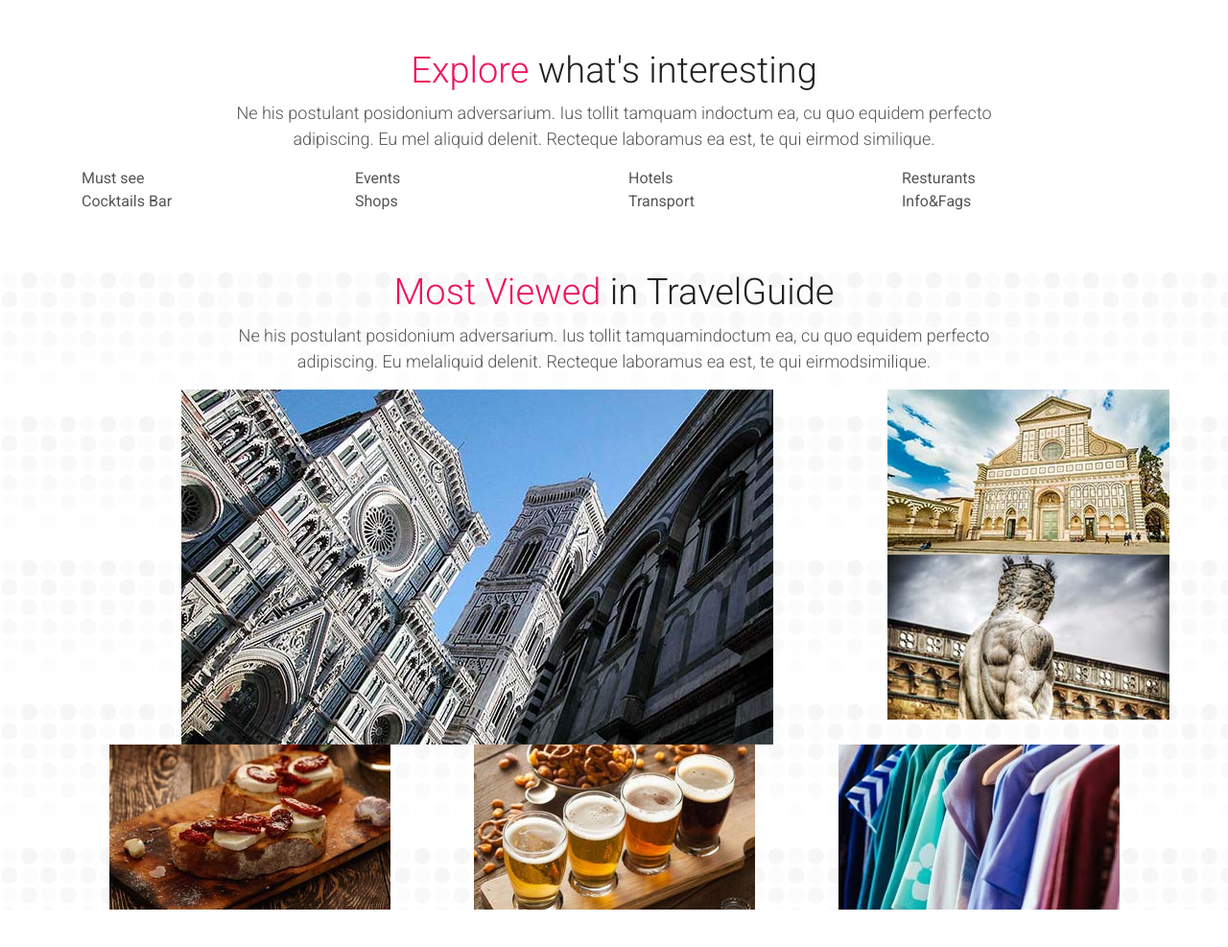
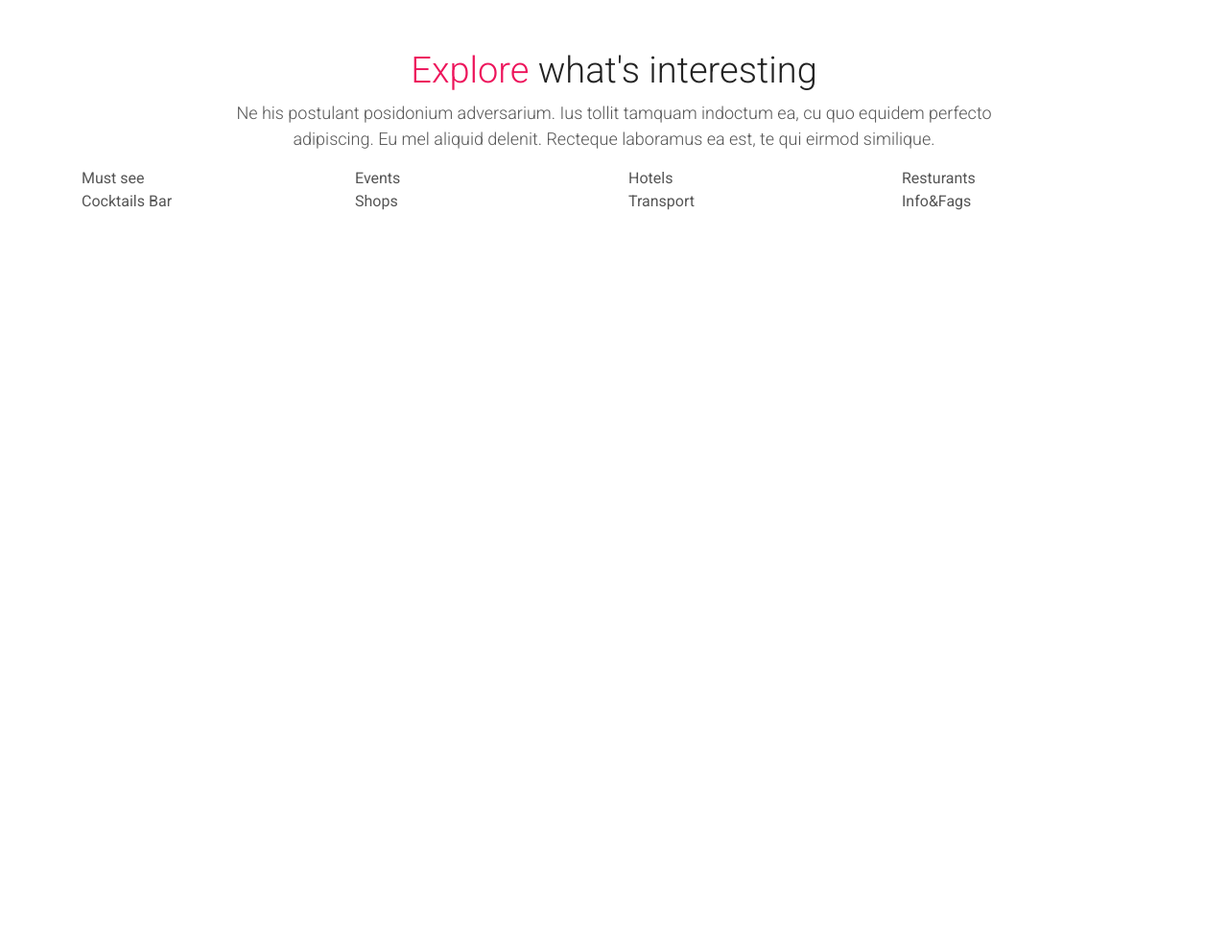
Before and after one commit to KyawKyawLin19/TourTemplate, a plain HTML site: page index.html in a window 1280 px wide. Shown: the part 67-1054 px from the top of the page at 96% size. After the commit the page ends 800 px from the top, so only its background shows below. Drawn offline with nearby package versions, Linux system fonts and the light colour scheme; a web font is replaced by a local one.

Commit message:
ERror Test2 Commit

```diff
--- a/index.html
+++ b/index.html
@@ -84,58 +84,18 @@
         </p>
       </div>
       <div class="row">
-        <div class="col-lg-3 col-md-6">
-            Must see
-        </div>
+        <div class="col-lg-3 col-md-6">Must see</div>
         <div class="col-lg-3 col-md-6">Events</div>
         <div class="col-lg-3 col-md-6">Hotels</div>
         <div class="col-lg-3 col-md-6">Resturants</div>
       </div>
       <div class="row">
-          <div class="col-lg-3 col-md-6">Cocktails Bar</div>
-          <div class="col-lg-3 col-md-6">Shops</div>
-          <div class="col-lg-3 col-md-6">Transport</div>
-          <div class="col-lg-3 col-md-6">Info&Fags</div>
+        <div class="col-lg-3 col-md-6">Cocktails Bar</div>
+        <div class="col-lg-3 col-md-6">Shops</div>
+        <div class="col-lg-3 col-md-6">Transport</div>
+        <div class="col-lg-3 col-md-6">Info&Fags</div>
       </div>
     </div>
-
-    <div class="most-viewed mg-60">
-      <div class="container text-center">
-      <div class="main-title">
-        <h2 class="title-text"><span class="red-text">Most Viewed</span> in TravelGuide</h2>
-        <p class="content-text">Ne his postulant posidonium adversarium. Ius tollit tamquamindoctum ea, cu quo equidem perfecto adipiscing. Eu melaliquid delenit. Recteque laboramus ea est, te qui eirmodsimilique.
-        </p>
-      </div>
-      <div>
-        <div class="row">
-          <div class="col-lg-9">
-            <img src="images/grid_home_1.jpg" alt="">
-          </div>
-          <div class="col-lg-3">
-            <div class="row">
-              <img src="images/grid_home_3.jpg" alt="">
-            </div>
-            <div class="row">
-              <img src="images/grid_home_2.jpg" alt="">
-            </div>
-          </div>
-        </div>
-        <div class="row">
-          <div class="col-lg-4">
-            <img src="images/grid_home_4.jpg" alt="">
-          </div>
-          <div class="col-lg-4">
-            <img src="images/grid_home_5.jpg" alt="">
-          </div>
-          <div class="col-lg-4">
-            <img src="images/grid_home_6.jpg" alt="">
-          </div>
-        </div>
-      </div>
-      </div>
-    </div>
-
-
 
     <!-- jQuery first, then Popper.js, then Bootstrap JS -->
     <!-- Optional JavaScript -->
```
